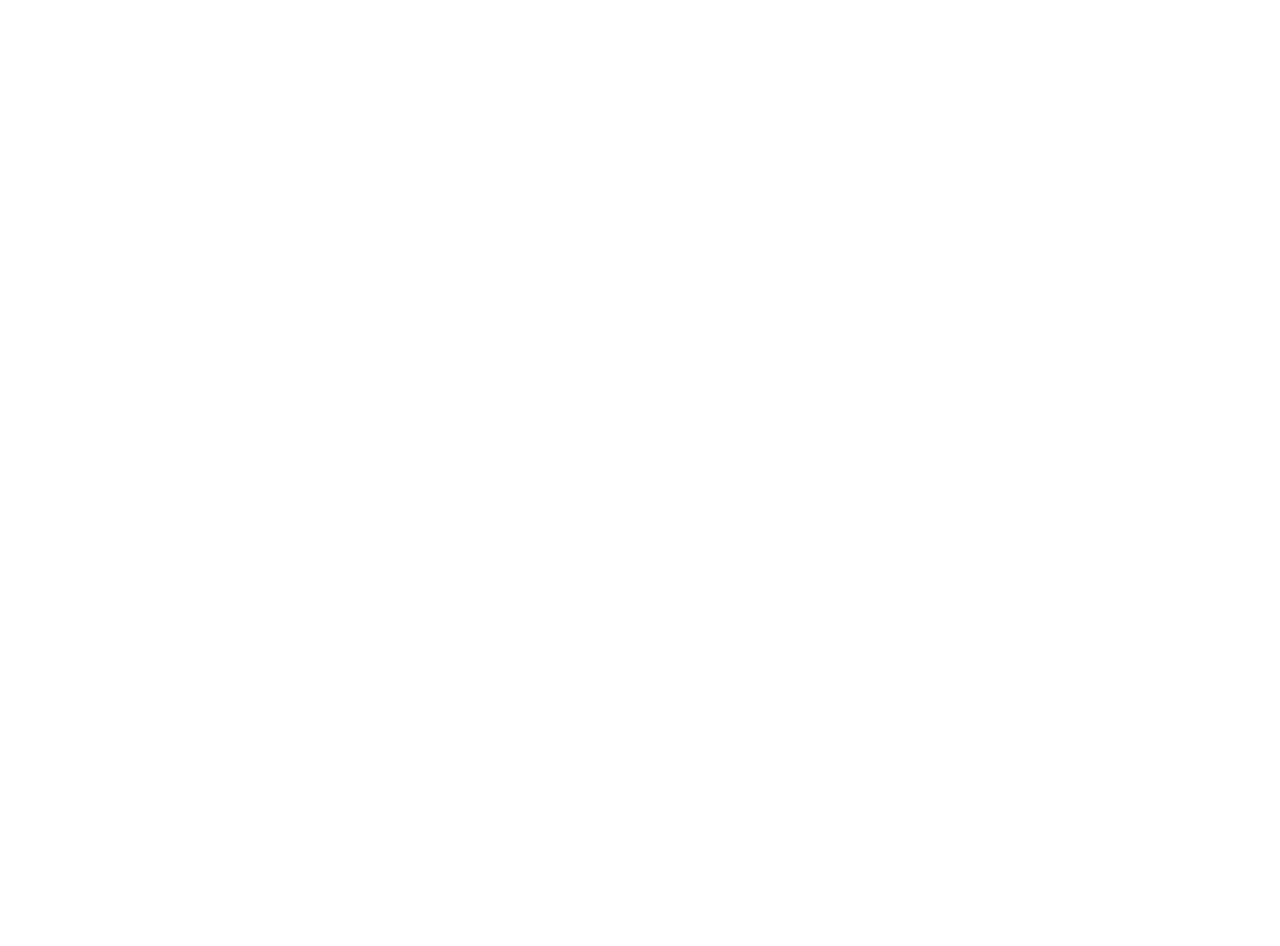
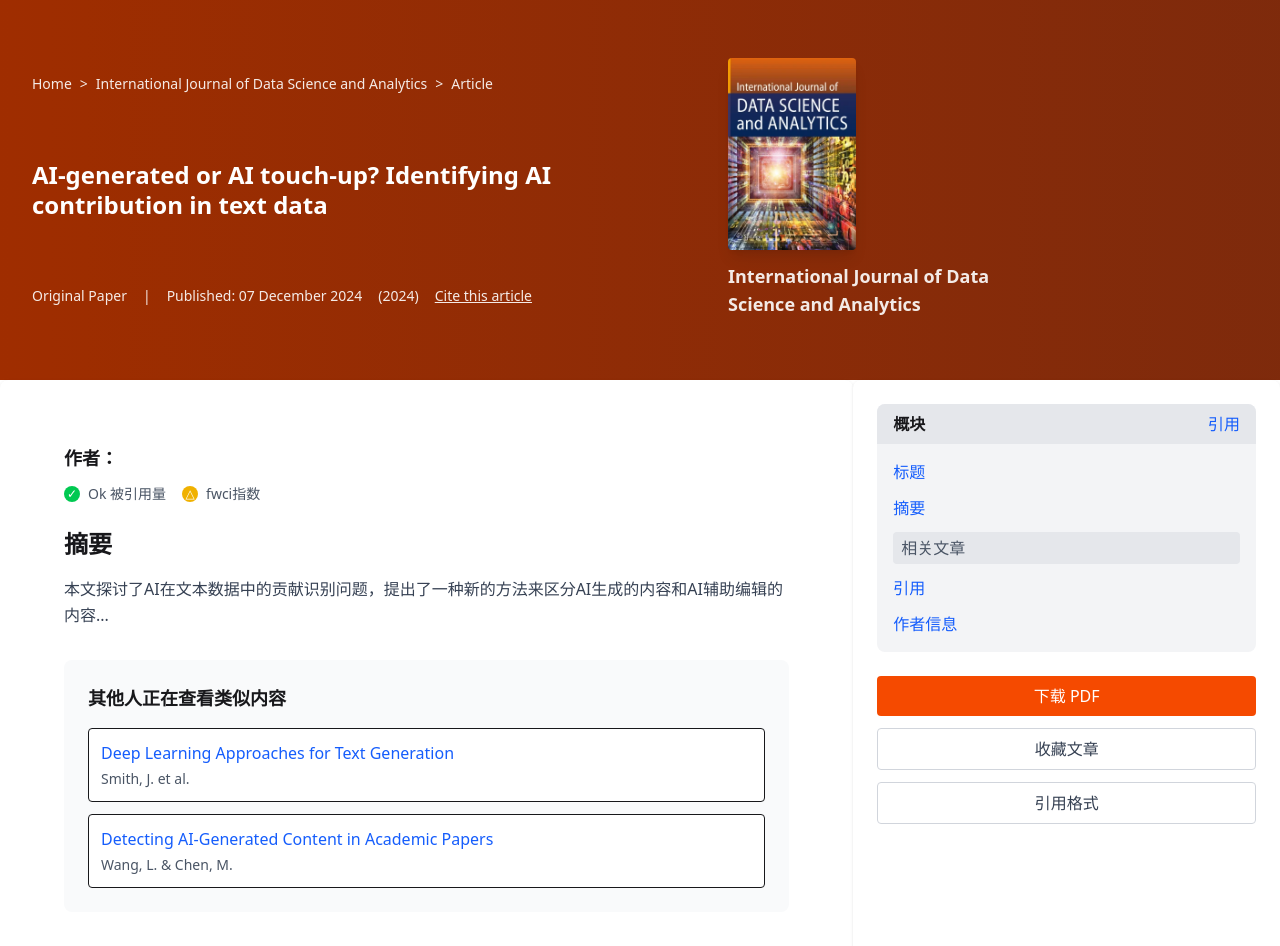
Before and after one commit to xiaorenwu234/knowfc_frontend, a Vue app: page /article-detail in a window 1280 px wide. Before the commit this address had no page. Shown: the top 946 px of the page. Before the commit the page ends 800 px from the top, so only its background shows below. Built offline with nearby package versions, Linux system fonts and the light colour scheme.

Commit message:
文章详情页

```diff
--- a/package.json
+++ b/package.json
@@ -17,7 +17,9 @@
   },
   "dependencies": {
     "@tailwindcss/vite": "^4.1.10",
+    "axios": "^1.10.0",
     "element-plus": "^2.10.2",
+    "jquery": "^3.7.1",
     "pinia": "^3.0.1",
     "tailwindcss": "^4.1.10",
     "vue": "^3.5.13",
--- a/src/router/index.ts
+++ b/src/router/index.ts
@@ -3,6 +3,7 @@ import SignInView from "@/views/SignInView.vue";
 import SignUpView from "@/views/SignUpView.vue";
 import ForgetPasswordView from "@/views/ForgetPasswordView.vue";
 import MessageView from "@/views/MessageView.vue";
+import ArticleDetailView from '@/views/ArticleDetailView.vue';
 
 const router = createRouter({
   history: createWebHistory(import.meta.env.BASE_URL),
@@ -27,6 +28,11 @@ const router = createRouter({
       name: 'forget-password',
       component: ForgetPasswordView,
     },
+    {
+      path: '/article-detail',
+      name: 'article-detail',
+      component: ArticleDetailView,
+    }
   ],
 })
 
--- /dev/null
+++ b/src/views/ArticleDetailView.vue
@@ -0,0 +1,201 @@
+<template>
+  <div class="flex flex-col min-h-screen">
+
+    <div class="w-full">
+      <div class="h-[380px] bg-gradient-to-r from-orange-800 to-orange-900 flex items-start px-8 py-6 text-white">
+
+        <div class="flex-1 flex flex-col justify-evenly h-full">
+          <!-- 面包屑导航 -->
+          <div class="text-sm opacity-90">
+            <span class="hover:underline cursor-pointer">Home</span>
+            <span class="mx-2">></span>
+            <span class="hover:underline cursor-pointer">{{ articleData.journal }}</span>
+            <span class="mx-2">></span>
+            <span>Article</span>
+          </div>
+
+          <!-- 文章标题 -->
+          <h1 class="text-2xl font-bold leading-tight my-4 max-w-4xl">
+            {{ articleData.title }}
+          </h1>
+
+          <!-- 文章信息 -->
+          <div class="text-sm opacity-90 flex flex-wrap items-center gap-4">
+            <span>{{ articleData.type }}</span>
+            <span>|</span>
+            <span>Published: {{ articleData.publishDate }}</span>
+            <span>({{ articleData.year }})</span>
+            <button class="underline hover:no-underline transition-all">Cite this article</button>
+          </div>
+        </div>
+
+        <!-- 右侧期刊封面和信息 -->
+        <div class="ml-8 flex-shrink-0 flex flex-col items-start justify-center h-full mr-50">
+          <img
+            :src="articleData.coverImage"
+            alt="Journal Cover"
+            class="w-32 h-48 object-cover rounded shadow-lg mb-3"
+          />
+          <div class="text-lg text-left opacity-90 max-w-80">
+            <div class="font-semibold mb-1">{{ articleData.journal }}</div>
+          </div>
+        </div>
+      </div>
+    </div>
+
+    <div class="flex-grow flex flex-col md:flex-row">
+      <!-- 文章内容部分 -->
+      <div class="w-full md:w-2/3 bg-white rounded-lg shadow-sm p-16">
+        <!-- 作者信息 -->
+        <div class="mb-6">
+          <h3 class="text-lg font-semibold mb-3">作者：</h3>
+          <div class="flex items-center gap-4 text-sm text-gray-600">
+            <div class="flex items-center gap-2">
+              <span class="w-4 h-4 bg-green-500 rounded-full flex items-center justify-center">
+                <span class="text-white text-xs">✓</span>
+              </span>
+              <span>Ok 被引用量</span>
+            </div>
+            <div class="flex items-center gap-2">
+              <span class="w-4 h-4 bg-yellow-500 rounded-full flex items-center justify-center">
+                <span class="text-white text-xs">△</span>
+              </span>
+              <span>fwci指数</span>
+            </div>
+          </div>
+        </div>
+
+        <!-- 摘要部分 -->
+        <div id="abstract" class="mb-8">
+          <h2 class="text-2xl font-bold mb-4">摘要</h2>
+          <div class="text-gray-700 leading-relaxed">
+            <p class="mb-4">{{ articleData.abstract || '文章摘要内容将在这里显示...' }}</p>
+          </div>
+        </div>
+
+        <!-- 相关文章推荐 -->
+        <div id="related" class="mb-8 bg-gray-50 p-6 rounded-lg">
+          <h3 class="text-lg font-semibold mb-4">其他人正在查看类似内容</h3>
+          <div class="space-y-3">
+            <div v-for="(article, index) in relatedArticles" :key="index"
+                 class="p-3 bg-white rounded border hover:shadow-md transition-shadow cursor-pointer">
+              <h4 class="font-medium text-blue-600 hover:underline">{{ article.title }}</h4>
+              <p class="text-sm text-gray-600 mt-1">{{ article.authors }}</p>
+            </div>
+          </div>
+        </div>
+
+        <!-- 引用部分 -->
+        <div id="citations" class="mb-8">
+          <h2 class="text-2xl font-bold mb-4">引用</h2>
+          <p class="text-gray-600">{{ articleData.citations || '无' }}</p>
+        </div>
+
+        <!-- 作者信息详细 -->
+        <div id="authors" class="mb-8">
+          <h2 class="text-2xl font-bold mb-4">作者信息</h2>
+          <div class="space-y-4">
+            <div v-for="(author, index) in articleData.authors" :key="index"
+                 class="p-4 border rounded-lg">
+              <h4 class="font-semibold">{{ author.name }}</h4>
+              <p class="text-sm text-gray-600">{{ author.affiliation }}</p>
+              <p class="text-sm text-gray-600">{{ author.email }}</p>
+            </div>
+          </div>
+        </div>
+      </div>
+
+      <!-- 右侧索引部分 -->
+      <div class="w-full md:w-1/3 bg-white rounded-lg shadow-sm p-6">
+        <div class="sticky top-6">
+          <div class="bg-gray-100 rounded-lg overflow-hidden">
+            <!-- 索引标题 -->
+            <div class="bg-gray-200 px-4 py-2 flex">
+              <span class="flex-1 font-semibold">概块</span>
+              <span class="text-blue-600 cursor-pointer hover:underline">引用</span>
+            </div>
+
+            <!-- 索引内容 -->
+            <div class="p-4 space-y-3">
+              <a @click="scrollToSection('title')" class="block text-blue-600 hover:underline cursor-pointer transition-colors">
+                标题
+              </a>
+              <a @click="scrollToSection('abstract')" class="block text-blue-600 hover:underline cursor-pointer transition-colors">
+                摘要
+              </a>
+              <a @click="scrollToSection('related')" class="block text-gray-600 bg-gray-200 px-2 py-1 rounded cursor-pointer">
+                相关文章
+              </a>
+              <a @click="scrollToSection('citations')" class="block text-blue-600 hover:underline cursor-pointer transition-colors">
+                引用
+              </a>
+              <a @click="scrollToSection('authors')" class="block text-blue-600 hover:underline cursor-pointer transition-colors">
+                作者信息
+              </a>
+            </div>
+          </div>
+
+          <!-- 下载和操作按钮 -->
+          <div class="mt-6 space-y-3">
+            <button class="w-full bg-orange-600 text-white py-2 px-4 rounded hover:bg-orange-700 transition-colors">
+              下载 PDF
+            </button>
+            <button class="w-full border border-gray-300 text-gray-700 py-2 px-4 rounded hover:bg-gray-50 transition-colors">
+              收藏文章
+            </button>
+            <button class="w-full border border-gray-300 text-gray-700 py-2 px-4 rounded hover:bg-gray-50 transition-colors">
+              引用格式
+            </button>
+          </div>
+        </div>
+      </div>
+    </div>
+
+  </div>
+</template>
+
+<script setup>
+import { ref } from 'vue'
+
+// 文章数据
+const articleData = ref({
+  title: "AI-generated or AI touch-up? Identifying AI contribution in text data",
+  type: "Original Paper",
+  publishDate: "07 December 2024",
+  year: "2024",
+  journal: "International Journal of Data Science and Analytics",
+  coverImage: "image.png",
+  abstract: "本文探讨了AI在文本数据中的贡献识别问题，提出了一种新的方法来区分AI生成的内容和AI辅助编辑的内容...",
+  citations: "无",
+  authors: [
+    {
+      name: "张三",
+      affiliation: "某某大学计算机学院",
+      email: "zhangsan@university.edu"
+    }
+  ]
+})
+
+// 相关文章数据
+const relatedArticles = ref([
+  {
+    title: "Deep Learning Approaches for Text Generation",
+    authors: "Smith, J. et al."
+  },
+  {
+    title: "Detecting AI-Generated Content in Academic Papers",
+    authors: "Wang, L. & Chen, M."
+  }
+])
+
+// 平滑滚动到指定区域
+const scrollToSection = (sectionId) => {
+  const element = document.getElementById(sectionId)
+  if (element) {
+    element.scrollIntoView({
+      behavior: 'smooth',
+      block: 'start'
+    })
+  }
+}
+</script>
```
Also changed, not shown: public/image.png (added), 1 other file (tests, documents, lock files or other folders).
